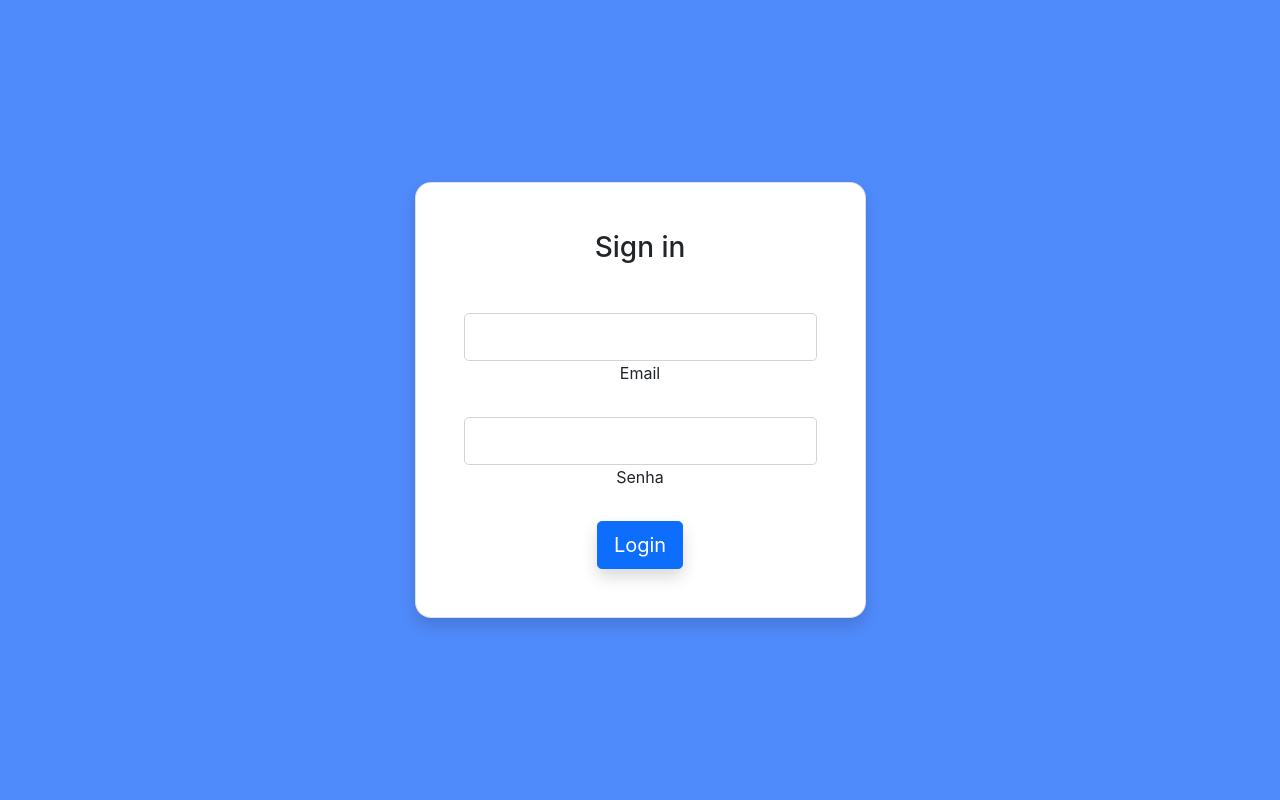
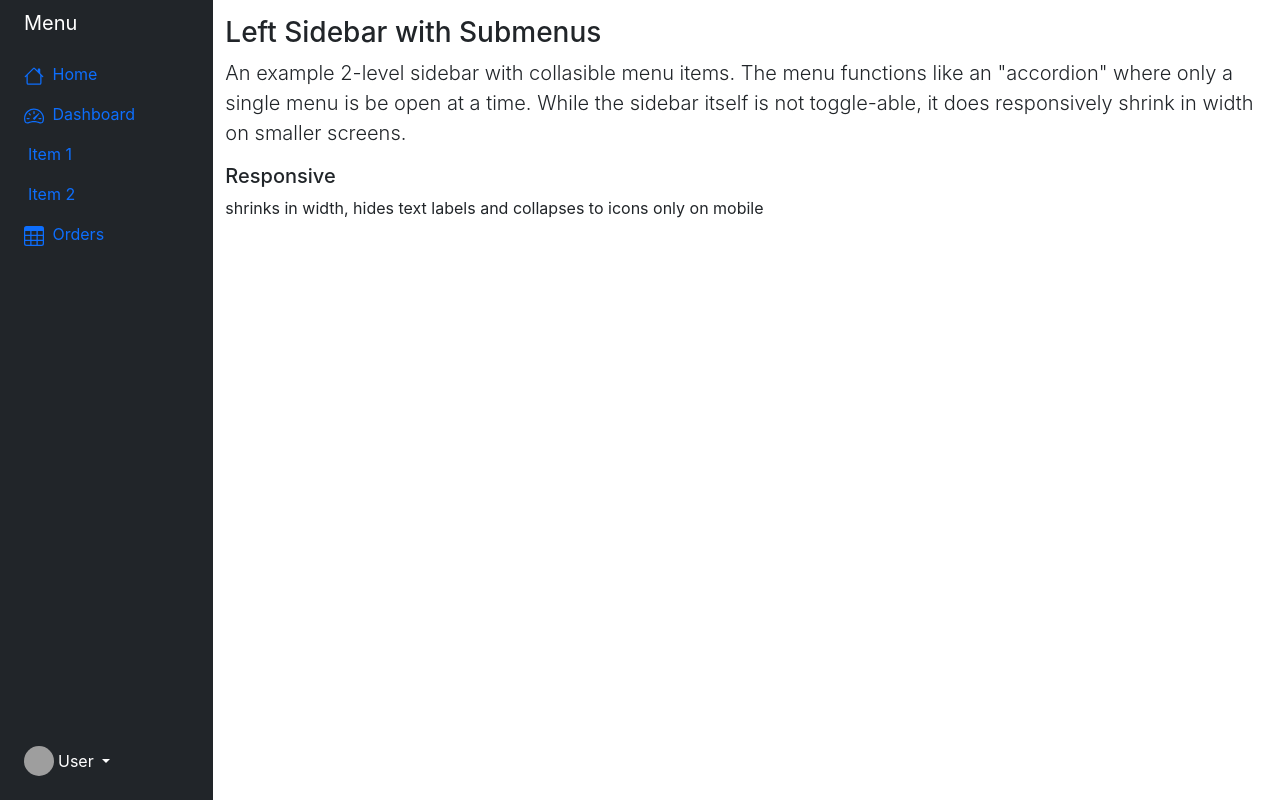
Before and after one commit to upadova/mensageria, a React (Create React App) app: page /dashboard in a window 1280 px wide. Before the commit this address led to /login. Built offline with nearby package versions, Linux system fonts and the light colour scheme; grey boxes are pictures that could not be loaded.

Commit message:
Criado Sidebar do menu

```diff
--- a/public/index.html
+++ b/public/index.html
@@ -1,5 +1,6 @@
 <!DOCTYPE html>
 <html lang="en">
+
 <head>
   <meta charset="utf-8" />
   <link rel="icon" href="%PUBLIC_URL%/favicon.ico" />
@@ -7,6 +8,11 @@
   <meta name="theme-color" content="#000000" />
   <meta name="description" content="Web site created using create-react-app" />
   <link rel="apple-touch-icon" href="%PUBLIC_URL%/logo192.png" />
+  <link href="https://cdn.jsdelivr.net/npm/bootstrap@5.1.3/dist/css/bootstrap.min.css" rel="stylesheet"
+    integrity="sha384-1BmE4kWBq78iYhFldvKuhfTAU6auU8tT94WrHftjDbrCEXSU1oBoqyl2QvZ6jIW3" crossorigin="anonymous">
+  <script src="https://cdn.jsdelivr.net/npm/bootstrap@5.1.3/dist/js/bootstrap.bundle.min.js"
+    integrity="sha384-ka7Sk0Gln4gmtz2MlQnikT1wXgYsOg+OMhuP+IlRH9sENBO0LRn5q+8nbTov4+1p"
+    crossorigin="anonymous"></script>
   <!--
       manifest.json provides metadata used when your web app is installed on a
       user's mobile device or desktop. See https://developers.google.com/web/fundamentals/web-app-manifest/
@@ -23,6 +29,7 @@
     -->
   <title>React App</title>
 </head>
+
 <body>
   <noscript>You need to enable JavaScript to run this app.</noscript>
   <div id="root"></div>
@@ -37,4 +44,5 @@
       To create a production bundle, use `npm run build` or `yarn build`.
     -->
 </body>
+
 </html>
--- /dev/null
+++ b/src/componets/container/index.js
@@ -0,0 +1,9 @@
+
+export default function Container({children}) {
+
+  return (
+    <div className="container-fluid">
+      {children}
+    </div>
+  );
+}
--- /dev/null
+++ b/src/componets/sidebar/index.js
@@ -0,0 +1,65 @@
+import { Link } from "react-router-dom";
+import { BsHouse, BsSpeedometer2, BsTable } from "react-icons/bs";
+
+export default function Sidebar() {
+
+    return (
+        <div className="row flex-nowrap">
+            <div className="col-auto col-md-3 col-xl-2 px-sm-2 px-0 bg-dark">
+                <div className="d-flex flex-column align-items-center align-items-sm-start px-3 pt-2 text-white min-vh-100">
+                    <a href="/" className="d-flex align-items-center pb-3 mb-md-0 me-md-auto text-white text-decoration-none">
+                        <span className="fs-5 d-none d-sm-inline">Menu</span>
+                    </a>
+                    <ul className="nav nav-pills flex-column mb-sm-auto mb-0 align-items-center align-items-sm-start" id="menu">
+                        <li className="nav-item">
+                            <Link to='/dashboard' className="nav-link align-middle px-0">
+                                <i><BsHouse size={20} /></i> <span className="ms-1 d-none d-sm-inline">Home</span>
+                            </Link>
+                        </li>
+                        <li>
+                            <Link to='#submenu1' data-bs-toggle="collapse" className="nav-link px-0 align-middle">
+                                <i><BsSpeedometer2 size={20} /></i> <span className="ms-1 d-none d-sm-inline">Dashboard</span>
+                            </Link>
+                            <ul className="collapse show nav flex-column ms-1" id="submenu1" data-bs-parent="#menu">
+                                <li className="w-100">
+                                    <Link to='/dashboard' className="nav-link px-0"><span className="d-none d-sm-inline">Item</span> 1 </Link>
+                                </li>
+                                <li>
+                                    <Link to='/dashboard' className="nav-link px-0"><span className="d-none d-sm-inline">Item</span> 2 </Link>
+                                </li>
+                            </ul>
+                        </li>
+                        <li>
+                            <Link to="/dashboard" className="nav-link px-0 align-middle">
+                                <i><BsTable size={20} /></i> <span className="ms-1 d-none d-sm-inline">Orders</span>
+                            </Link>
+                        </li>
+                    </ul>
+                    <hr />
+                    <div className="dropdown pb-4">
+                        <Link to="#" className="d-flex align-items-center text-white text-decoration-none dropdown-toggle" id="dropdownUser1" data-bs-toggle="dropdown" aria-expanded="false">
+                            <img src="https://github.com/mdo.png" alt="hugenerd" width="30" height="30" className="rounded-circle" />
+                            <span className="d-none d-sm-inline mx-1">User</span>
+                        </Link>
+                        <ul className="dropdown-menu dropdown-menu-dark text-small shadow" aria-labelledby="dropdownUser1">
+                            <li><Link to="#" className="dropdown-item">Configurações</Link></li>
+                            <li>
+                                <hr className="dropdown-divider" />
+                            </li>
+                            <li><Link to="#" className="dropdown-item">Sair</Link></li>
+                        </ul>
+                    </div>
+                </div>
+            </div>
+            <div className="col py-3">
+                <h3>Left Sidebar with Submenus</h3>
+                <p className="lead">
+                    An example 2-level sidebar with collasible menu items. The menu functions like an "accordion" where only a single
+                    menu is be open at a time. While the sidebar itself is not toggle-able, it does responsively shrink in width on smaller screens.</p>
+                <ul className="list-unstyled">
+                    <li><h5>Responsive</h5> shrinks in width, hides text labels and collapses to icons only on mobile</li>
+                </ul>
+            </div>
+        </div>
+    );
+}
--- a/src/index.js
+++ b/src/index.js
@@ -1,6 +1,5 @@
 import React from 'react';
 import ReactDOM from 'react-dom/client';
-import 'bootstrap/dist/css/bootstrap.min.css';
 import './index.css';
 import App from './App';
 import * as serviceWorkerRegistration from './serviceWorkerRegistration';
--- a/src/pages/dashboard/index.js
+++ b/src/pages/dashboard/index.js
@@ -1,9 +1,13 @@
+import Container from "../../componets/container";
+import Sidebar from '../../componets/sidebar';
 
+export default function Dashboard() {
 
-export default function Dashboard(){
-
-
-    return(
-        <h1>Dashboard</h1>
+    return (
+        <>
+            <Container>
+                <Sidebar />
+            </Container>
+        </>
     );
 }
--- a/src/routes/index.js
+++ b/src/routes/index.js
@@ -3,7 +3,7 @@ import Dashboard from '../pages/dashboard';
 import Login from '../pages/login';
 
 function PrivateOutlet() {
-    const auth = false;
+    const auth = true;
     return auth ? <Outlet /> : <Navigate to="/login" />;
 }
 
```
Also changed, not shown: src/componets/header/index.js (deleted, +0 -43 lines). Lines whose indentation alone changed are shown as unchanged.
